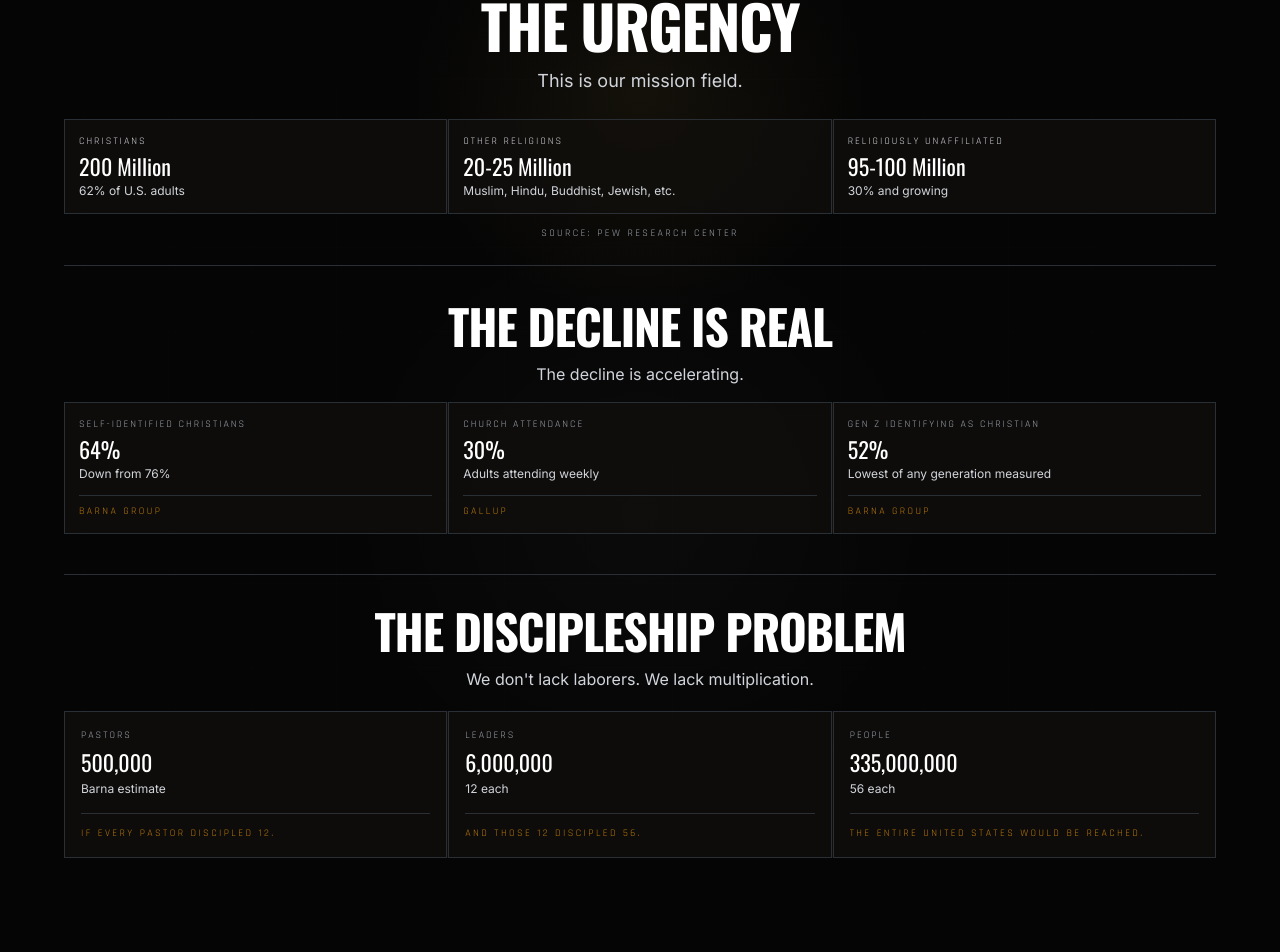
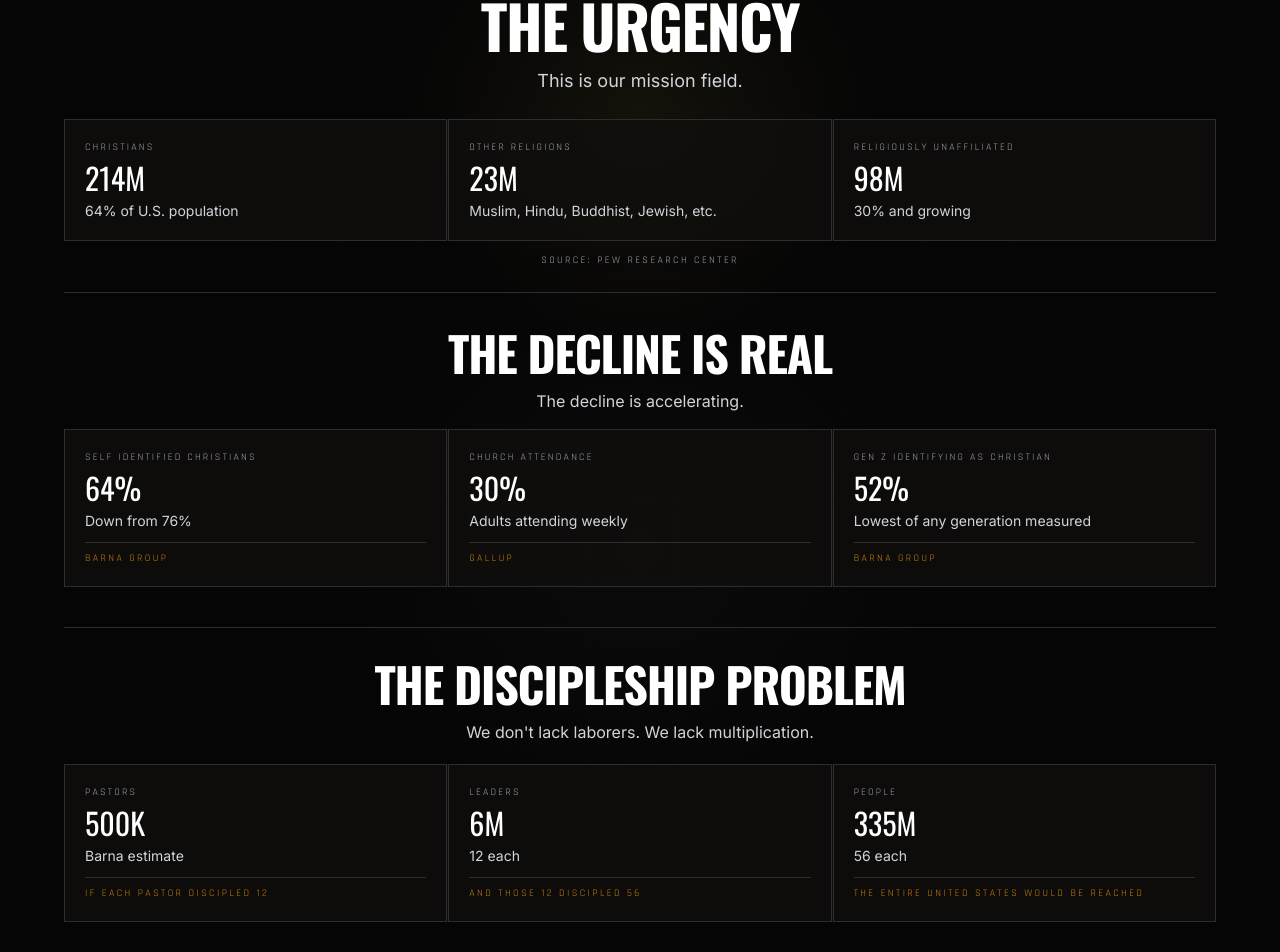
Before and after one commit to rfox0629/usam-website, a Next.js app: page / in a window 1280 px wide. Shown: the part 889-1841 px from the top of the page. Built offline with nearby package versions, Linux system fonts and the light colour scheme.

Commit message:
Refine field intelligence stat cards

```diff
--- a/app/page.tsx
+++ b/app/page.tsx
@@ -247,50 +247,55 @@ function ExpansionMap() {
 
 function GlobalUrgencySection() {
   const religionData = [
-    { label: "Christians", value: "200 Million", percent: "62% of U.S. adults" },
-    { label: "Other Religions", value: "20-25 Million", percent: "Muslim, Hindu, Buddhist, Jewish, etc." },
-    { label: "Religiously Unaffiliated", value: "95-100 Million", percent: "30% and growing" },
+    { label: "CHRISTIANS", value: "214M", percent: "64% of U.S. population" },
+    { label: "OTHER RELIGIONS", value: "23M", percent: "Muslim, Hindu, Buddhist, Jewish, etc." },
+    { label: "RELIGIOUSLY UNAFFILIATED", value: "98M", percent: "30% and growing" },
   ] as const;
   const americaStats = [
     {
-      label: "SELF-IDENTIFIED CHRISTIANS",
+      label: "SELF IDENTIFIED CHRISTIANS",
       stat: "64%",
       note: "Down from 76%",
-      source: "Barna Group",
+      source: "BARNA GROUP",
     },
     {
       label: "CHURCH ATTENDANCE",
       stat: "30%",
       note: "Adults attending weekly",
-      source: "Gallup",
+      source: "GALLUP",
     },
     {
       label: "GEN Z IDENTIFYING AS CHRISTIAN",
       stat: "52%",
       note: "Lowest of any generation measured",
-      source: "Barna Group",
+      source: "BARNA GROUP",
     },
   ] as const;
   const discipleshipProblem = [
     {
-      label: "Pastors",
-      value: "500,000",
+      label: "PASTORS",
+      value: "500K",
       note: "Barna estimate",
-      source: "If every pastor discipled 12.",
+      source: "IF EACH PASTOR DISCIPLED 12",
     },
     {
-      label: "Leaders",
-      value: "6,000,000",
+      label: "LEADERS",
+      value: "6M",
       note: "12 each",
-      source: "and those 12 discipled 56.",
+      source: "AND THOSE 12 DISCIPLED 56",
     },
     {
-      label: "People",
-      value: "335,000,000",
+      label: "PEOPLE",
+      value: "335M",
       note: "56 each",
-      source: "the entire United States would be reached.",
+      source: "THE ENTIRE UNITED STATES WOULD BE REACHED",
     },
   ] as const;
+  const statCardClass = "border border-stone-800/70 bg-stone-950/60 p-4 md:p-5 transition-colors duration-200 md:hover:border-stone-700/90 md:hover:bg-stone-950/70";
+  const statLabelClass = "text-[10px] uppercase tracking-[0.22em] text-stone-500";
+  const statNumberClass = "mt-2 text-[26px] md:text-[30px] leading-none text-stone-100";
+  const statBodyClass = "mt-2 text-sm leading-snug text-stone-400";
+  const statSourceClass = "mt-3 border-t border-stone-800/80 pt-2 text-[10px] uppercase tracking-[0.24em] text-amber-500/80";
   return (
     <section className="relative overflow-hidden px-6 py-10 md:py-14">
       <div className="absolute inset-0 pointer-events-none bg-[radial-gradient(circle_at_50%_18%,rgba(201,162,74,0.08),transparent_22%),radial-gradient(circle_at_50%_60%,rgba(255,255,255,0.025),transparent_34%)]" />
@@ -312,14 +317,14 @@ function GlobalUrgencySection() {
         <div className="mt-6">
           <div className="grid gap-px bg-stone-800/30 md:grid-cols-3">
             {religionData.map((item) => (
-              <div key={item.label} className="border border-stone-800/60 bg-stone-950/60 p-3 md:p-3.5">
-                <div className="text-[10px] uppercase tracking-[0.2em] text-stone-400" style={{ fontFamily: font.rajdhani }}>
+              <div key={item.label} className={statCardClass}>
+                <div className={statLabelClass} style={{ fontFamily: font.rajdhani }}>
                   {item.label}
                 </div>
-                <div className="mt-1.5 text-[20px] md:text-[22px] leading-none text-stone-100" style={{ fontFamily: font.oswald }}>
+                <div className={statNumberClass} style={{ fontFamily: font.oswald }}>
                   {item.value}
                 </div>
-                <div className="mt-1.5 text-xs leading-snug text-stone-300">
+                <div className={statBodyClass}>
                   {item.percent}
                 </div>
               </div>
@@ -342,15 +347,15 @@ function GlobalUrgencySection() {
 
           <div className="mt-4 grid gap-px bg-stone-800/30 md:grid-cols-3">
             {americaStats.map((item) => (
-              <div key={item.label} className="border border-stone-800/60 bg-stone-950/60 p-3 md:p-3.5">
-                <div className="text-[10px] uppercase tracking-[0.2em] text-stone-500" style={{ fontFamily: font.rajdhani }}>
+              <div key={item.label} className={statCardClass}>
+                <div className={statLabelClass} style={{ fontFamily: font.rajdhani }}>
                   {item.label}
                 </div>
-                <div className="mt-1.5 text-[20px] md:text-[22px] leading-none text-stone-100" style={{ fontFamily: font.oswald }}>
+                <div className={statNumberClass} style={{ fontFamily: font.oswald }}>
                   {item.stat}
                 </div>
-                <div className="mt-1.5 text-xs leading-snug text-stone-400">{item.note}</div>
-                <div className="mt-3 border-t border-stone-800/80 pt-2 text-[10px] uppercase tracking-[0.24em] text-amber-500/75" style={{ fontFamily: font.rajdhani }}>
+                <div className={statBodyClass}>{item.note}</div>
+                <div className={statSourceClass} style={{ fontFamily: font.rajdhani }}>
                   {item.source}
                 </div>
               </div>
@@ -363,22 +368,23 @@ function GlobalUrgencySection() {
                 THE DISCIPLESHIP PROBLEM
               </h3>
               <p className="mt-3 text-sm md:text-base leading-relaxed text-stone-400">
-                We don&apos;t lack laborers. We lack multiplication.
+                <span className="block md:inline">We don&apos;t lack laborers.</span>{" "}
+                <span className="block md:inline">We lack multiplication.</span>
               </p>
             </div>
 
             <div className="mt-5 grid gap-px bg-stone-800/30 md:grid-cols-3">
               {discipleshipProblem.map((item) => (
-                <div key={item.label} className="border border-stone-800/60 bg-stone-950/60 p-4">
-                  <div className="text-[10px] uppercase tracking-[0.2em] text-stone-500" style={{ fontFamily: font.rajdhani }}>
+                <div key={item.label} className={statCardClass}>
+                  <div className={statLabelClass} style={{ fontFamily: font.rajdhani }}>
                     {item.label}
                   </div>
-                  <div className="mt-2 text-[20px] md:text-[22px] leading-none text-stone-100" style={{ fontFamily: font.oswald }}>
+                  <div className={statNumberClass} style={{ fontFamily: font.oswald }}>
                     {item.value}
                   </div>
-                  <div className="mt-2 text-xs text-stone-400">{item.note}</div>
+                  <div className={statBodyClass}>{item.note}</div>
                   {item.source && (
-                    <div className="mt-4 border-t border-stone-800/80 pt-3 text-[10px] uppercase tracking-[0.24em] text-amber-500/75" style={{ fontFamily: font.rajdhani }}>
+                    <div className={statSourceClass} style={{ fontFamily: font.rajdhani }}>
                       {item.source}
                     </div>
                   )}
```
